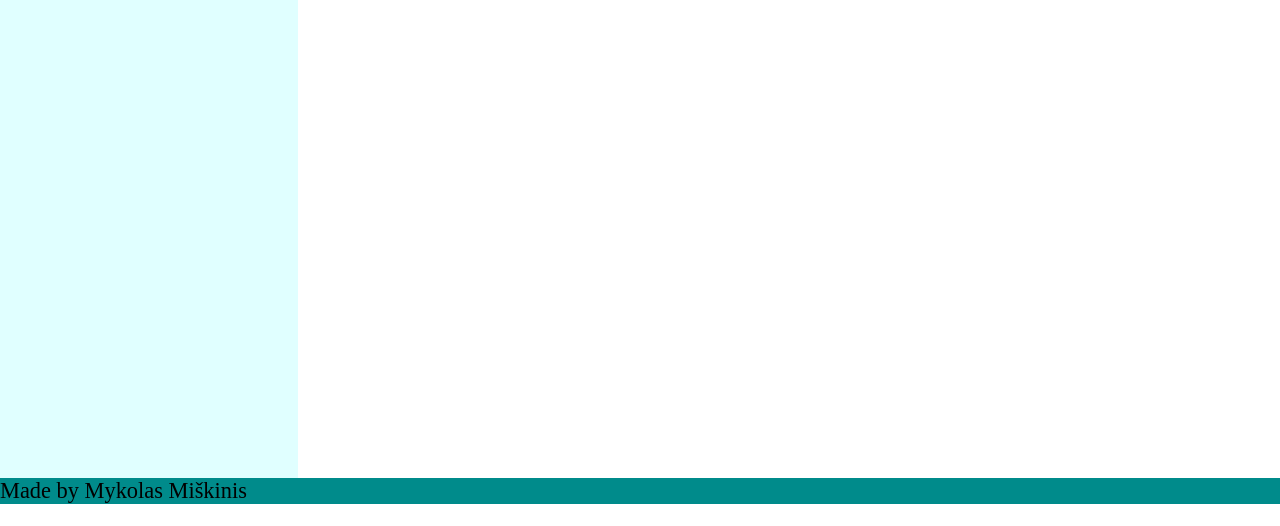
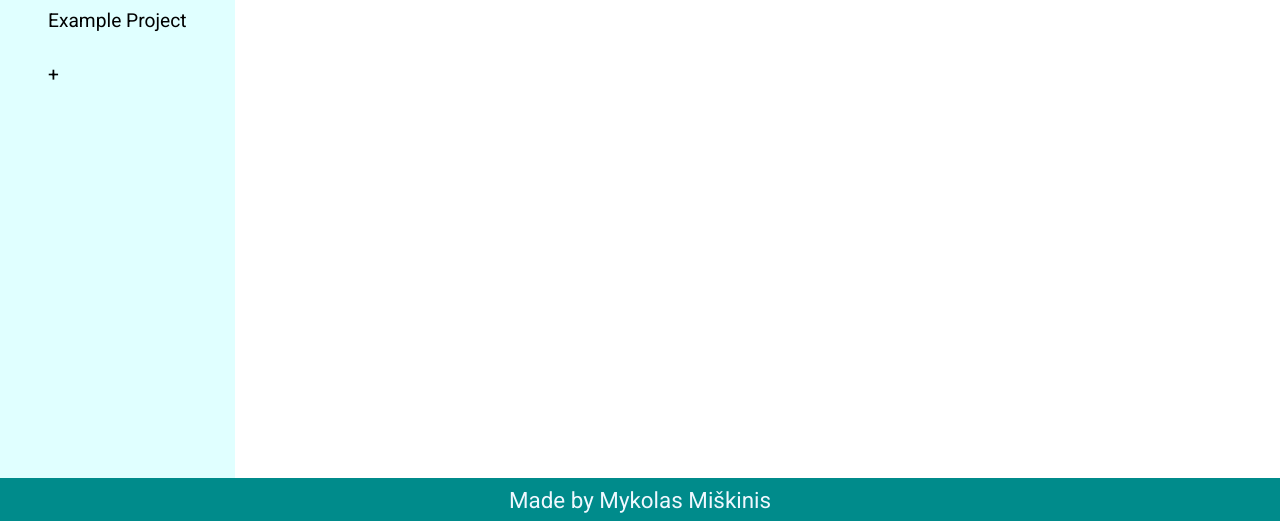
Before and after one commit to MykolasMi/Todo_List-Odin-Project, a website built with webpack: page dist/index.html in a window 1280 px wide. Shown: the part 274-800 px from the top of the page. Built offline with nearby package versions, Linux system fonts and the light colour scheme.

Commit message:
add basic css for layout and styling

```diff
--- a/src/style.css
+++ b/src/style.css
@@ -1,5 +1,8 @@
+@import url('https://fonts.googleapis.com/css2?family=Roboto&display=swap');
+
 body {
     margin: 0;
+    font-family: 'Roboto', sans-serif;
 }
 
 .content {
@@ -29,19 +32,47 @@ body {
     flex-direction: column;
     height: 82vh;
     background-color: lightcyan;
-    padding-left: 3rem;
-    padding-right: 3rem;;
+    padding-left: 1.5rem;
+    padding-right: 1.5rem;;
 }
 
-.leftContainer div {
-    font-size: 1.9rem;;
+.leftContainer > div {
+    font-size: 1.2rem;
+    margin-top: 1.5rem;
+    border-radius: 3px;
+    padding-left: 1.5rem;
+    padding-right: 1.5rem;
+    padding-top: 0.2rem;
+    padding-bottom: 0.2rem;
+}
+
+.taskList:hover {
+   background-color: lightblue;
+   border-radius: 3px;
+   cursor:pointer
+}
+
+.add {
+    padding: 0 5px;
+}
+
+.add:hover {
+    background-color: lightblue;
+    border-radius: 3px;
+    cursor:pointer
 }
 
 .projects {
     display: flex;
+    gap: 1rem
 }
 
 .footer {
     background-color: darkcyan;
-    font-size: 1.4rem;;
+    font-size: 1.4rem;
+    display: flex;
+    height: 2.7rem;;
+    justify-content: center;
+    align-items: center;
+   color: aliceblue;
 }
```
Also changed, not shown: dist/index.html.
